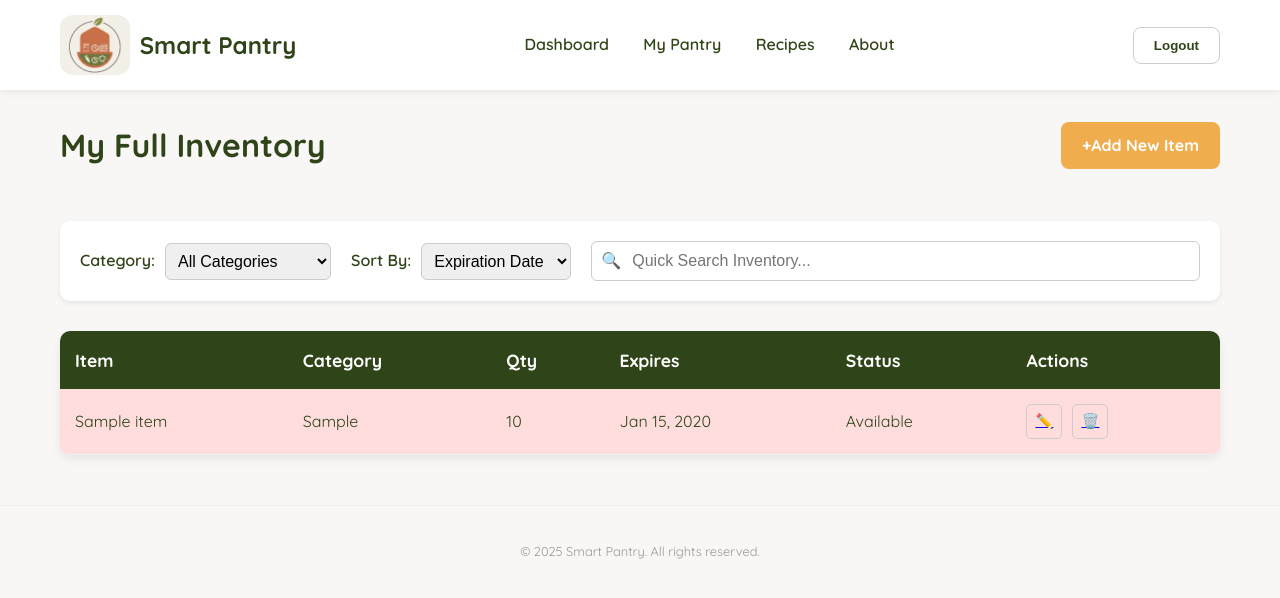
After one commit to NoorAbdin/Capstone-Project, a Django app: page /pantry/ in a window 1280 px wide. The commit adds this page. Shown: the top 598 px of the page. Run offline with Django 5.2, Linux system fonts and the light colour scheme; a user stored in the database is signed in; tables that the repository leaves empty hold one stand-in row (values such as "Sample post").

Commit message:
CRUD for items done

```diff
--- a/smartpantry/main_app/forms.py
+++ b/smartpantry/main_app/forms.py
@@ -1,6 +1,8 @@
 from django import forms
 from django.contrib.auth.forms import UserCreationForm
 from django.contrib.auth import get_user_model
+from .models import Item
+from django.contrib.auth.forms import AuthenticationForm
 
 
 
@@ -24,3 +26,40 @@ class CustomUserCreationForm(UserCreationForm):
         if User.objects.filter(email__iexact=email).exists():
             raise forms.ValidationError("This email address is already in use.")
         return email
+
+
+CATEGORY_CHOICES = [
+    ('Produce', 'Produce'),
+    ('Dairy', 'Dairy'),
+    ('Meat', 'Meat & Seafood'),
+    ('Pantry', 'Dry Goods/Pantry'),
+    ('Frozen', 'Frozen'),
+    ('Other', 'Other'),
+]
+
+# Assuming you still need this for login
+class EmailAuthenticationForm(AuthenticationForm):
+    # This overrides the 'username' field used by the default LoginView
+    username = forms.EmailField(
+        label='Email',
+        max_length=254,
+        widget=forms.EmailInput(attrs={'autofocus': True, 'placeholder': 'Email Address'})
+    )
+    # Note: Your full authentication clean logic must be here if needed
+
+class ItemForm(forms.ModelForm):
+    category = forms.ChoiceField(choices=CATEGORY_CHOICES, initial='Pantry')
+
+    expiration_date = forms.DateField(
+        widget=forms.DateInput(attrs={'type': 'date'}),
+        label='Expiration Date'
+    )
+
+    class Meta:
+        model = Item
+        fields = ['name', 'category', 'quantity', 'expiration_date', 'status']
+        labels = {
+            'name': 'Item Name',
+            'quantity': 'Quantity (Units)',
+            'status': 'Item Status',
+        }
--- /dev/null
+++ b/smartpantry/main_app/static/css/items/pantry.css
@@ -0,0 +1,203 @@
+
+.pantry-header {
+    display: flex;
+    justify-content: space-between;
+    align-items: center;
+    padding: 30px 0;
+    margin-bottom: 20px;
+}
+
+.pantry-header h1 {
+    font-size: 2rem;
+    font-weight: 700;
+}
+
+.add-new-btn {
+    display: flex;
+    align-items: center;
+    padding: 10px 20px;
+    font-size: 1rem;
+}
+
+/* --- Control Bar --- */
+.pantry-controls {
+    display: flex;
+    gap: 20px;
+    margin-bottom: 30px;
+    background-color: white;
+    padding: 20px;
+    border-radius: 10px;
+    box-shadow: 0 2px 5px var(--color-shadow);
+    align-items: center;
+}
+
+.filter-group {
+    display: flex;
+    align-items: center;
+    font-weight: 600;
+}
+
+.control-select {
+    padding: 8px;
+    border: 1px solid #ccc;
+    border-radius: 6px;
+    margin-left: 10px;
+    font-size: 1rem;
+    min-width: 150px;
+}
+
+.search-box-pantry {
+    position: relative;
+    flex-grow: 1;
+    display: flex;
+    align-items: center;
+}
+
+.pantry-search-input {
+    width: 100%;
+    padding: 10px 10px 10px 40px;
+    border: 1px solid #ccc;
+    border-radius: 6px;
+    font-size: 1rem;
+}
+
+.search-box-pantry .search-icon {
+    position: absolute;
+    left: 10px;
+    color: var(--color-text-muted);
+}
+
+/* --- Inventory Table --- */
+.inventory-table-section {
+    background-color: white;
+    border-radius: 10px;
+    box-shadow: 0 4px 10px var(--color-shadow);
+    overflow: hidden;
+    margin-bottom: 50px;
+}
+
+.pantry-table {
+    width: 100%;
+    border-collapse: collapse;
+}
+
+.pantry-table th, .pantry-table td {
+    padding: 15px;
+    text-align: left;
+}
+
+.pantry-table thead th {
+    background-color: var(--color-text-dark);
+    color: white;
+    font-weight: 700;
+    font-size: 1.1rem;
+}
+
+.pantry-table tbody tr {
+    border-bottom: 1px solid #eee;
+    transition: background-color 0.15s;
+}
+
+.pantry-table tbody tr:hover {
+    background-color: #f9f9f9;
+}
+
+/* Status Highlighting */
+.status-danger {
+    background-color: #fdd;
+}
+.status-warning {
+    background-color: #fff8e1;
+}
+
+/* Action Buttons */
+.action-buttons {
+    display: flex;
+    gap: 10px;
+}
+
+.icon-btn {
+    background: none;
+    border: 1px solid #ccc;
+    border-radius: 5px;
+    padding: 5px 8px;
+    cursor: pointer;
+    font-size: 0.9rem;
+    transition: background-color 0.2s;
+}
+
+.icon-btn:hover {
+    background-color: #eee;
+}
+
+.alert {
+    padding: 15px;
+    margin-bottom: 20px;
+    border: 1px solid transparent;
+    border-radius: 8px;
+    font-weight: 600;
+}
+
+.alert-success {
+    color: #155724;
+    background-color: #d4edda;
+    border-color: #c3e6cb;
+}
+
+.alert-danger {
+    color: #721c24;
+    background-color: #f8d7da;
+    border-color: #f5c6cb;
+}
+
+
+/* --- Responsive Table (Mobile First) --- */
+@media (max-width: 700px) {
+    .pantry-header {
+        flex-direction: column;
+        align-items: flex-start;
+        gap: 15px;
+    }
+    .pantry-controls {
+        flex-direction: column;
+        align-items: stretch;
+    }
+    .filter-group {
+        justify-content: space-between;
+    }
+    .control-select {
+        flex-grow: 1;
+        margin-left: 0;
+    }
+    .pantry-table thead {
+        display: none;
+    }
+    .pantry-table, .pantry-table tbody, .pantry-table tr, .pantry-table td {
+        display: block;
+        width: 100%;
+    }
+    .pantry-table tr {
+        margin-bottom: 15px;
+        border: 1px solid #ccc;
+        border-radius: 8px;
+        padding: 10px;
+    }
+    .pantry-table td {
+        text-align: right;
+        padding-left: 50%;
+        position: relative;
+    }
+    .pantry-table td:before {
+        content: attr(data-label);
+        position: absolute;
+        left: 10px;
+        font-weight: 700;
+        text-align: left;
+    }
+    .hide-on-mobile {
+        display: none !important;
+    }
+    .action-buttons {
+        justify-content: flex-end;
+    }
+}
--- a/smartpantry/main_app/templates/base.html
+++ b/smartpantry/main_app/templates/base.html
@@ -20,7 +20,8 @@
             </a>
 
             <nav class="main-nav">
-                <a href="#">My Pantry</a>
+                <a href="{% url 'dashboard' %}">Dashboard</a>
+                <a href="{% url 'my_pantry' %}">My Pantry</a>
                 <a href="#">Recipes</a>
                 <a href="{% url 'about' %}">About</a>
             </nav>
--- /dev/null
+++ b/smartpantry/main_app/templates/pantry.html
@@ -0,0 +1,105 @@
+{% extends "base.html" %}
+{% load static %}
+{% load humanize %}
+
+{% block title %}My Pantry - Full Inventory{% endblock %}
+{% block head %}
+    <link rel="stylesheet" href="{% static 'css/items/pantry.css' %}">
+{% endblock %}
+{% block content %}
+
+    <section class="pantry-header">
+        <h1>My Full Inventory</h1>
+
+        <a href="{% url 'item_create' %}" class="btn btn-primary btn-lg add-new-btn">
+            <span class="btn-icon">+</span> Add New Item
+        </a>
+    </section>
+
+
+   <form method="GET" action="{% url 'my_pantry' %}" class="pantry-controls-form">
+    <section class="pantry-controls">
+        <div class="filter-group">
+            <label for="category-filter">Category:</label>
+            <select id="category-filter" class="control-select" name="category" onchange="this.form.submit()">
+                <option value="all" {% if request.GET.category == 'all' or not request.GET.category %}selected{% endif %}>All Categories</option>
+                <option value="Produce" {% if request.GET.category == 'Produce' %}selected{% endif %}>Produce</option>
+                <option value="Dairy" {% if request.GET.category == 'Dairy' %}selected{% endif %}>Dairy</option>
+                <option value="Meat" {% if request.GET.category == 'Meat' %}selected{% endif %}>Meat & Seafood</option>
+                <option value="Pantry" {% if request.GET.category == 'Pantry' %}selected{% endif %}>Dry Goods/Pantry</option>
+                <option value="Frozen" {% if request.GET.category == 'Frozen' %}selected{% endif %}>Frozen</option>
+                <option value="Other" {% if request.GET.category == 'Other' %}selected{% endif %}>Other</option>
+            </select>
+        </div>
+        <div class="filter-group">
+            <label for="sort-by">Sort By:</label>
+            <select id="sort-by" class="control-select" name="sort_by" onchange="this.form.submit()">
+                <option value="expiring" {% if request.GET.sort_by == 'expiring' or not request.GET.sort_by %}selected{% endif %}>Expiration Date</option>
+                <option value="name" {% if request.GET.sort_by == 'name' %}selected{% endif %}>Name (A-Z)</option>
+            </select>
+        </div>
+
+        <div class="search-box-pantry">
+            <input type="text" placeholder="Quick Search Inventory..." class="pantry-search-input" name="search" value="{{ request.GET.search|default:'' }}" onchange="this.form.submit()">
+            <span class="search-icon">🔍</span>
+
+            {% if request.GET.search %}
+                <a href="{% url 'my_pantry' %}" class="text-xs text-red-500 ml-2">Clear</a>
+            {% endif %}
+        </div>
+    </section>
+</form>
+
+ <section class="inventory-table-section">
+    <table class="pantry-table">
+        <thead>
+            <tr>
+                <th>Item</th>
+                <th class="hide-on-mobile">Category</th>
+                <th>Qty</th>
+                <th>Expires</th>
+                <th class="hide-on-mobile">Status</th>
+                <th>Actions</th>
+            </tr>
+        </thead>
+        <tbody>
+            {% for item in items %}
+                <tr class="item-row
+                    {% if item.status == 'used' %}status-used
+                    {% elif item.expiration_date and item.expiration_date <= today %}status-danger
+                    {% elif item.expiration_date and item.expiration_date < today|date:"Y-m-d" %}status-danger
+                    {% elif item.expiration_date and item.expiration_date <= today|date:"Y-m-d"|add:"3" %}status-warning
+                    {% else %}status-safe
+                    {% endif %}">
+
+                        <td data-label="Item">{{ item.name }}</td>
+                        <td data-label="Category" class="hide-on-mobile">{{ item.category }}</td>
+                        <td data-label="Qty">{{ item.quantity }}</td>
+                        <td data-label="Expires">
+                            {% if item.expiration_date %}
+                                {{ item.expiration_date|date:"M d, Y" }}
+                            {% else %}
+                                N/A
+                            {% endif %}
+                        </td>
+                        <td data-label="Status" class="hide-on-mobile">
+                            {{ item.get_status_display }}
+                        </td>
+                        <td data-label="Actions" class="action-buttons">
+
+                            <a href="{% url 'item_update' pk=item.pk %}" class="icon-btn edit-btn">✏️</a>
+
+                         <a href="{% url 'item_delete_confirm' pk=item.pk %}" class="icon-btn delete-btn" title="Delete {{ item.name }}">
+                         🗑️
+                        </a>
+                        </td>
+                    </tr>
+            {% empty %}
+                <tr>
+                    <td colspan="6" style="text-align: center;">You have no available items in your pantry. Start adding!</td>
+                </tr>
+            {% endfor %}
+        </tbody>
+    </table>
+</section>
+{% endblock content %}
--- a/smartpantry/main_app/urls.py
+++ b/smartpantry/main_app/urls.py
@@ -14,5 +14,19 @@ urlpatterns = [
    path('register/', views.register, name='register'),
 
    # Dashboard
-    path('dashboard/', views.dashboard, name='dashboard'),
+   path('dashboard/', views.dashboard, name='dashboard'),
+
+   # item CRUD
+     # R (Read - List)
+   path('pantry/', views.pantry_view, name='my_pantry'),
+
+    # C (Create)
+   path('pantry/add/', views.item_create, name='item_create'),
+
+    # U (Update)
+   path('pantry/edit/<int:pk>/', views.item_update, name='item_update'),
+
+    # D (Delete)
+   path('pantry/delete/confirm/<int:pk>/', views.item_delete_confirm, name='item_delete_confirm'),
+   path('pantry/delete/<int:pk>/', views.item_delete, name='item_delete'),
 ]
--- a/smartpantry/main_app/views.py
+++ b/smartpantry/main_app/views.py
@@ -1,9 +1,14 @@
-from django.shortcuts import render, redirect
+from django.shortcuts import render, redirect, get_object_or_404
 from .forms import CustomUserCreationForm
 from django.contrib.auth.views import LoginView as DjangoLoginView
 from django.contrib.auth import login, logout
 from django.contrib.auth.decorators import login_required
 from django.contrib.auth import get_user_model
+from .models import Item
+from .forms import ItemForm
+from datetime import date , timedelta
+from django.contrib import messages
+from django.db.models import Q
 
 # Create your views here.
 # dashboard
@@ -12,10 +17,32 @@ User = get_user_model()
 @login_required
 def dashboard(request):
 
+    today = date.today()
+    seven_days_from_now = today + timedelta(days=7)
+
+    expiring_soon_items = Item.objects.filter(
+        user=request.user,
+        status='available',
+        expiration_date__gte=today,
+        expiration_date__lte=seven_days_from_now
+    ).order_by('expiration_date')[:3]
+
     context = {
-        'title': 'My Dashboard',
+        'title': 'User Dashboard',
+        'today': today,
+        'expiring_soon': expiring_soon_items,
     }
     return render(request, 'user_dashboard.html', context)
+
+# my-pantry
+@login_required
+def pantry_view(request):
+
+    context = {
+        'title': 'My Pantry Inventory',
+    }
+
+    return render(request, 'pantry.html', context)
 
 # register
 def register(request):
@@ -29,3 +56,100 @@ def register(request):
         form = CustomUserCreationForm()
     context = {'form': form}
     return render(request, 'register.html', context)
+
+# CRUD for item
+# --- R (Read - List Items) ---
+@login_required
+def pantry_view(request):
+    today = date.today()
+
+    items = Item.objects.filter(user=request.user, status='available')
+
+    category_filter = request.GET.get('category')
+    if category_filter and category_filter != 'all':
+        items = items.filter(category=category_filter)
+
+    search_query = request.GET.get('search')
+    if search_query:
+
+        items = items.filter(name__icontains=search_query)
+
+    sort_by = request.GET.get('sort_by', 'expiring')
+
+    if sort_by == 'name':
+        items = items.order_by('name')
+    elif sort_by == 'added':
+        items = items.order_by('-date_added')
+    else:
+        items = items.order_by('expiration_date')
+
+    context = {
+        'title': 'My Pantry Inventory',
+        'items': items,
+        'today': today,
+        'status_choices': Item.STATUS_CHOICES,
+    }
+    return render(request, 'pantry.html', context)
+
+
+# --- C (Create) ---
+@login_required
+def item_create(request):
+    if request.method == 'POST':
+        form = ItemForm(request.POST)
+        if form.is_valid():
+            item = form.save(commit=False)
+            item.user = request.user  # Assign the current user
+            item.save()
+            return redirect('my_pantry')
+    else:
+        form = ItemForm()
+
+    context = {'form': form, 'title': 'Add New Item', 'action': 'Add'}
+    return render(request, 'item/item_form.html', context)
+
+
+# --- U (Update) ---
+@login_required
+def item_update(request, pk):
+
+    item = get_object_or_404(Item, pk=pk, user=request.user)
+
+    if request.method == 'POST':
+        form = ItemForm(request.POST, instance=item)
+        if form.is_valid():
+            form.save()
+            return redirect('my_pantry')
+    else:
+        form = ItemForm(instance=item)
+
+    context = {'form': form, 'title': f'Edit {item.name}', 'action': 'Update', 'item': item}
+    return render(request, 'item/item_form.html', context)
+
+
+# --- D (Delete) ---
+@login_required
+def item_delete(request, pk):
+    item = get_object_or_404(Item, pk=pk, user=request.user)
+
+    if request.method == 'POST':
+            item_name = item.name
+            item.delete()
+            # 🎯 Add the success message here
+            messages.success(request, f'"{item_name}" was successfully deleted from your pantry.')
+            return redirect('my_pantry')
+
+    return redirect('my_pantry')
+
+@login_required
+def item_delete_confirm(request, pk):
+    """
+    Renders the confirmation page before deletion.
+    """
+    item = get_object_or_404(Item, pk=pk, user=request.user)
+
+    context = {
+        'title': 'Confirm Deletion',
+        'item': item,
+    }
+    return render(request, 'item/item_delete_confirm.html', context)
--- a/smartpantry/smartpantry/settings.py
+++ b/smartpantry/smartpantry/settings.py
@@ -39,6 +39,7 @@ INSTALLED_APPS = [
     "django.contrib.sessions",
     "django.contrib.messages",
     "django.contrib.staticfiles",
+    'django.contrib.humanize',
 ]
 
 MIDDLEWARE = [
```
Also changed, not shown: smartpantry/main_app/models.py (+19 -5 lines), smartpantry/main_app/static/css/dashboard.css (+0 -28 lines), smartpantry/main_app/static/css/items/add_item.css (added, +73 -0 lines), smartpantry/main_app/templates/item/item_delete_confirm.html (added, +45 -0 lines), smartpantry/main_app/templates/item/item_form.html (added, +47 -0 lines), smartpantry/main_app/templates/user_dashboard.html (+20 -17 lines), smartpantry/main_app/migrations/0002_alter_item_status.py (added).
